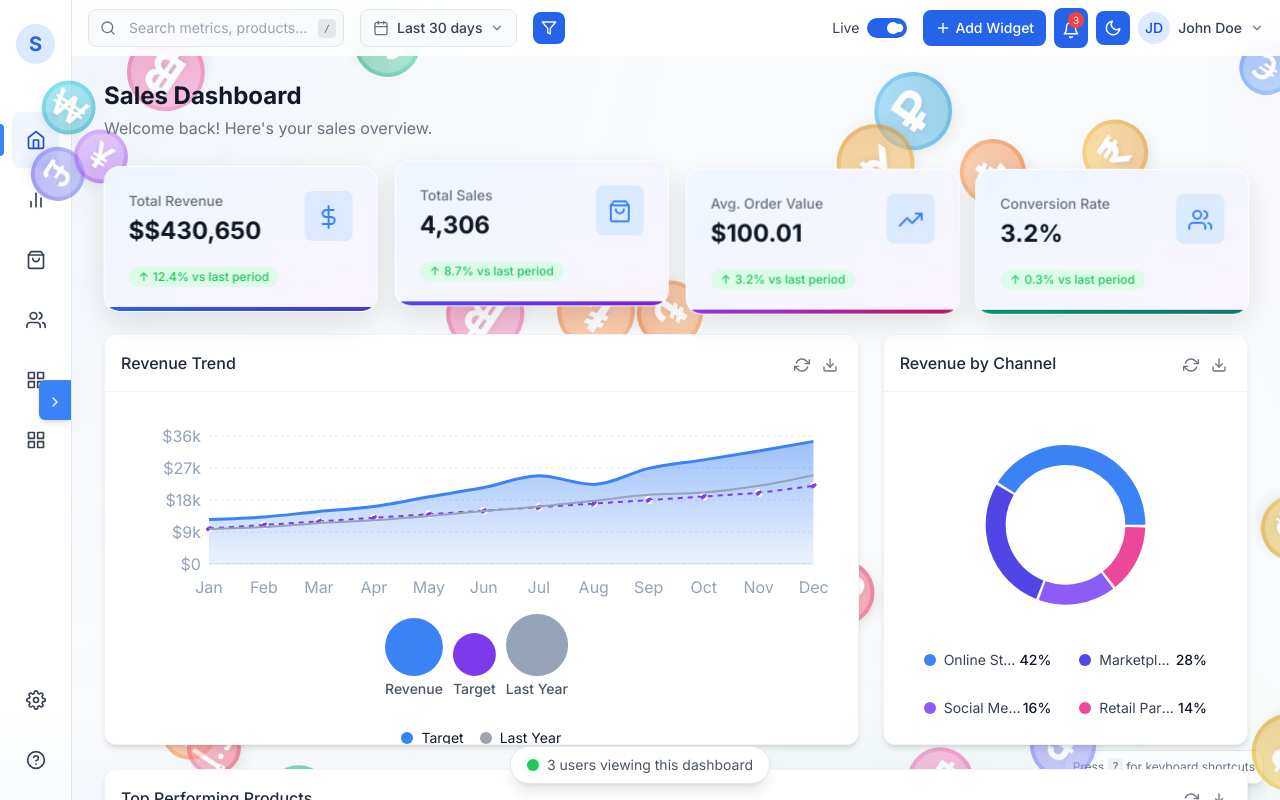
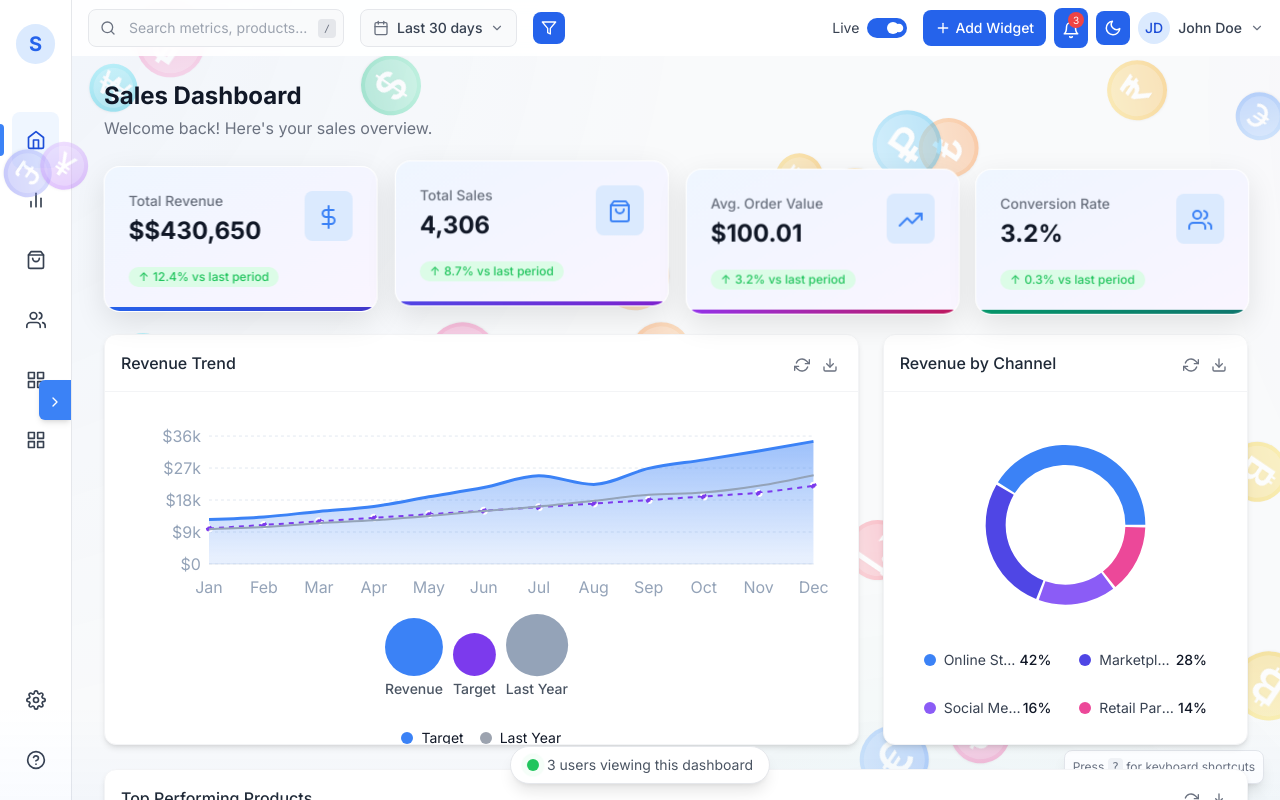
Before and after one commit to cropsgg/salesdashboard, a Next.js app: page / in a window 1280 px wide. Built offline with nearby package versions, Linux system fonts and the light colour scheme.

Commit message:
Adjusted currency background brightness to be visible but not distracting

```diff
--- a/src/components/animations/CurrencyBackground.tsx
+++ b/src/components/animations/CurrencyBackground.tsx
@@ -3,26 +3,26 @@
 import { useEffect, useState } from 'react';
 import { motion } from 'framer-motion';
 
-// Currency symbols with a cohesive color palette
+// Currency symbols with medium-brightness colors (between pastel and vivid)
 const CURRENCY_SYMBOLS = [
-  { symbol: '$', name: 'dollar', color: 'from-emerald-400 to-emerald-600' },
-  { symbol: '€', name: 'euro', color: 'from-blue-400 to-blue-600' },
-  { symbol: '¥', name: 'yen', color: 'from-purple-400 to-purple-600' },
-  { symbol: '£', name: 'pound', color: 'from-indigo-400 to-indigo-600' },
-  { symbol: '₹', name: 'rupee', color: 'from-amber-400 to-amber-600' },
-  { symbol: '₩', name: 'won', color: 'from-cyan-400 to-cyan-600' },
-  { symbol: '฿', name: 'baht', color: 'from-pink-400 to-pink-600' },
-  { symbol: '₽', name: 'ruble', color: 'from-sky-400 to-sky-600' },
-  { symbol: '₺', name: 'lira', color: 'from-orange-400 to-orange-600' },
-  { symbol: 'د.إ', name: 'dirham', color: 'from-rose-400 to-rose-600' },
-  { symbol: '₿', name: 'bitcoin', color: 'from-yellow-400 to-yellow-600' },
+  { symbol: '$', name: 'dollar', color: 'from-emerald-300 to-emerald-500' },
+  { symbol: '€', name: 'euro', color: 'from-blue-300 to-blue-500' },
+  { symbol: '¥', name: 'yen', color: 'from-purple-300 to-purple-500' },
+  { symbol: '£', name: 'pound', color: 'from-indigo-300 to-indigo-500' },
+  { symbol: '₹', name: 'rupee', color: 'from-amber-300 to-amber-500' },
+  { symbol: '₩', name: 'won', color: 'from-cyan-300 to-cyan-500' },
+  { symbol: '฿', name: 'baht', color: 'from-pink-300 to-pink-500' },
+  { symbol: '₽', name: 'ruble', color: 'from-sky-300 to-sky-500' },
+  { symbol: '₺', name: 'lira', color: 'from-orange-300 to-orange-500' },
+  { symbol: 'د.إ', name: 'dirham', color: 'from-rose-300 to-rose-500' },
+  { symbol: '₿', name: 'bitcoin', color: 'from-yellow-300 to-yellow-500' },
 ];
 
-// Size categories for more uniform appearance
+// Size categories for more uniform appearance (slightly smaller)
 const SIZE_CATEGORIES = [
-  { size: 36, weight: 'font-semibold' },
-  { size: 44, weight: 'font-bold' },
-  { size: 52, weight: 'font-bold' },
+  { size: 32, weight: 'font-medium' },
+  { size: 40, weight: 'font-semibold' },
+  { size: 46, weight: 'font-semibold' },
 ];
 
 interface CurrencyParticle {
@@ -53,8 +53,8 @@ export function CurrencyBackground() {
       height: window.innerHeight
     });
 
-    // Distribute particles evenly across the screen for better coverage
-    const initialParticles: CurrencyParticle[] = Array.from({ length: 30 }, (_, i) => {
+    // Distribute particles evenly across the screen with fewer particles
+    const initialParticles: CurrencyParticle[] = Array.from({ length: 25 }, (_, i) => {
       const randomCurrency = CURRENCY_SYMBOLS[Math.floor(Math.random() * CURRENCY_SYMBOLS.length)];
       const sizeCategory = SIZE_CATEGORIES[Math.floor(Math.random() * SIZE_CATEGORIES.length)];
 
@@ -82,7 +82,7 @@ export function CurrencyBackground() {
         size: sizeCategory.size,
         weight: sizeCategory.weight,
         rotation: Math.floor(Math.random() * 4) * 90, // Only 0, 90, 180, 270 degrees
-        speed: 0.3 + Math.random() * 0.4, // More consistent speed
+        speed: 0.2 + Math.random() * 0.3, // Slower speed for less distracting movement
         direction: Math.random() * 360,
       };
     });
@@ -176,32 +176,32 @@ export function CurrencyBackground() {
             y: particle.y,
             fontSize: `${particle.size}px`,
             rotate: particle.rotation,
-            opacity: 0.85,
+            opacity: 0.65, // Moderate opacity - visible but not distracting
           }}
           initial={{ scale: 0 }}
           animate={{
             scale: 1,
-            opacity: [0.6, 0.85, 0.6],
+            opacity: [0.5, 0.65, 0.5], // Moderate opacity range
           }}
           transition={{
             opacity: {
-              duration: 5,
+              duration: 6,
               repeat: Infinity,
               repeatType: 'reverse'
             },
-            scale: { duration: 0.8 }
+            scale: { duration: 1 }
           }}
         >
           <div className={`relative flex items-center justify-center ${particle.weight}`}
                style={{ width: `${particle.size * 1.5}px`, height: `${particle.size * 1.5}px` }}>
-            {/* Colorful gradient background */}
-            <div className={`absolute inset-0 rounded-full bg-gradient-to-br ${particle.color} opacity-90 shadow-lg`}></div>
+            {/* Gradient background with moderate opacity */}
+            <div className={`absolute inset-0 rounded-full bg-gradient-to-br ${particle.color} opacity-75 shadow`}></div>
 
-            {/* White inner glow */}
-            <div className="absolute inset-1 rounded-full bg-white dark:bg-gray-900 opacity-30"></div>
+            {/* Inner glow */}
+            <div className="absolute inset-1 rounded-full bg-white dark:bg-gray-900 opacity-25"></div>
 
-            {/* Currency symbol */}
-            <span className="relative z-10 text-white drop-shadow-md">{particle.symbol}</span>
+            {/* Currency symbol with improved visibility */}
+            <span className="relative z-10 text-white drop-shadow-sm">{particle.symbol}</span>
           </div>
         </motion.div>
       ))}
```
